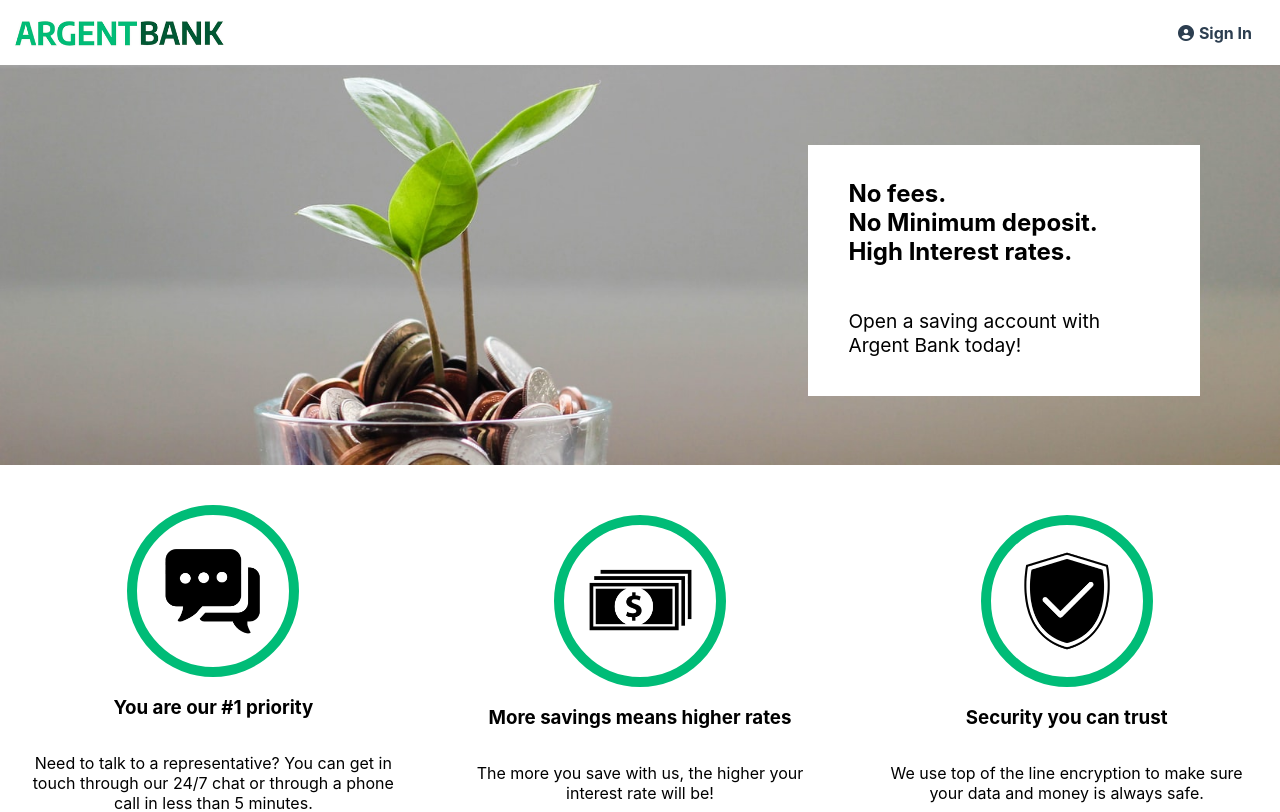
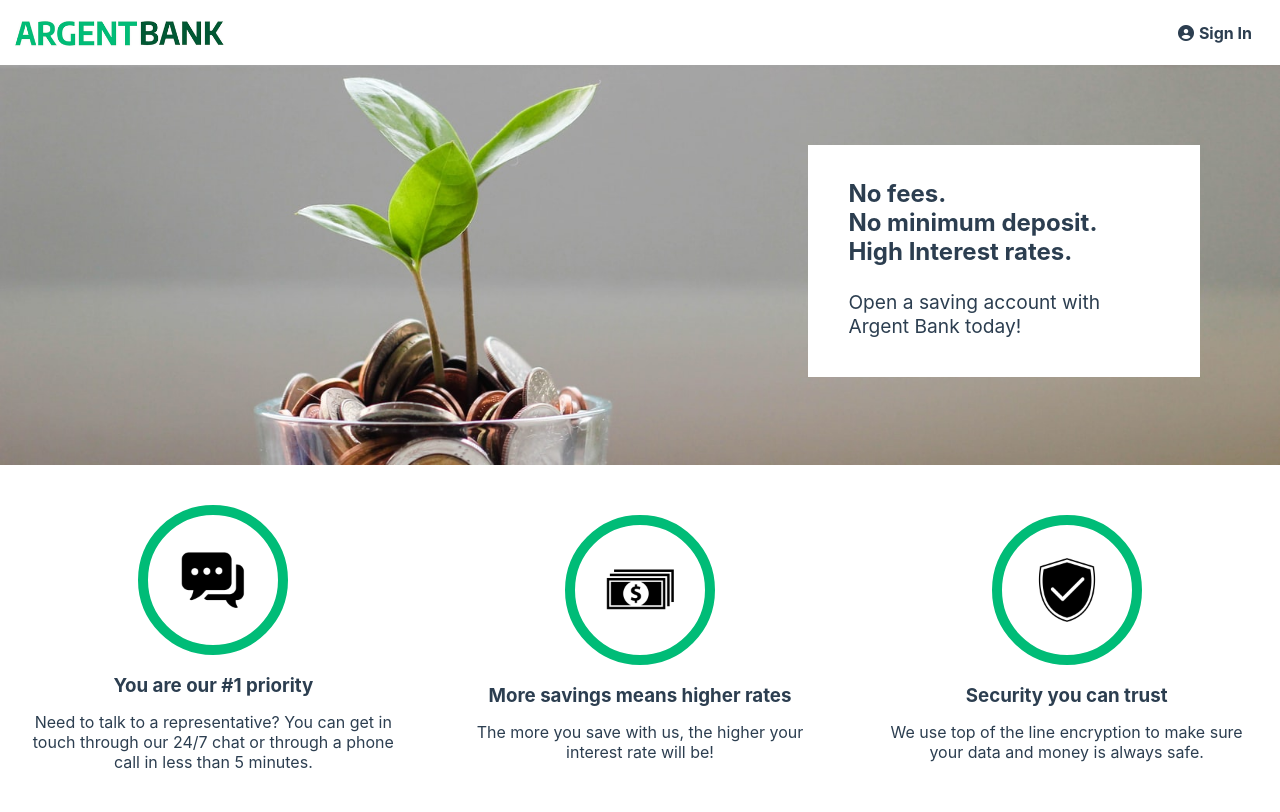
Before and after one commit to mastervr99/argentbank, a React (Create React App) app: page / in a window 1280 px wide. Shown: the top 812 px of the page. Built offline with nearby package versions, Linux system fonts and the light colour scheme.

Commit message:
refactor : design

```diff
--- a/src/App.scss
+++ b/src/App.scss
@@ -3,3 +3,17 @@ html, body {
   padding: 0;
   height: 100%;
 }
+
+html {
+  font-family: Avenir, Helvetica, Arial, sans-serif;
+  -webkit-font-smoothing: antialiased;
+  -moz-osx-font-smoothing: grayscale;
+  color: #2c3e50;
+}
+
+body {
+  margin: 0;
+  display: flex;
+  flex-direction: column;
+  min-height: 100vh;
+}
--- a/src/components/banner/banner.jsx
+++ b/src/components/banner/banner.jsx
@@ -5,7 +5,7 @@ function Banner() {
     return (
         <div className='banner' style={{ backgroundImage: `url(${banner})`}} >
             <div className='banner-text'>
-                <p className='first-text'>No fees.<br/>No Minimum deposit.<br/>High Interest rates.</p>
+                <p className='first-text'>No fees.<br/>No minimum deposit.<br/>High Interest rates.</p>
                 <p className='second-text'>Open a saving account with<br/>Argent Bank today!</p>
             </div>
         </div>
--- a/src/components/banner/banner.scss
+++ b/src/components/banner/banner.scss
@@ -22,6 +22,7 @@
 
         .second-text {
             font-size: 1.2rem;
+            margin-top: 0;
         }
     }
 
--- a/src/components/card/card.scss
+++ b/src/components/card/card.scss
@@ -5,14 +5,20 @@
     justify-content: center;
     align-items: center;
 
+    h3 {
+        margin-bottom: 15px;
+    }
+
     img {
-        width: 152px;
-        height: 152px;
+        width: 100px;
+        height: 100px;
+        padding: 15px;
         border: 10px solid #00bc77;
         border-radius: 90px;
     }
 
     p {
         text-align: center;
+        margin-top: 0;
     }
 }
--- a/src/components/navigation/navigation.scss
+++ b/src/components/navigation/navigation.scss
@@ -18,11 +18,28 @@
     text-decoration: none;
     margin-right: 0.5rem;
 
+    span {
+      font-weight: bold;
+      font-size: 18px;
+    }
+
+    span:hover {
+      text-decoration: underline;
+    }
+
+    button {
+      background: none;
+      border: none;
+      padding-left: 15px;
+      font-weight: bold;
+      font-size: 17px;
+    }
+
+    button:hover {
+      text-decoration: underline;
+    }
+
     i {
         padding-right: 5px;
     }
   }
-
-  .main-nav-item:hover {
-    text-decoration: underline;
-  }
```
